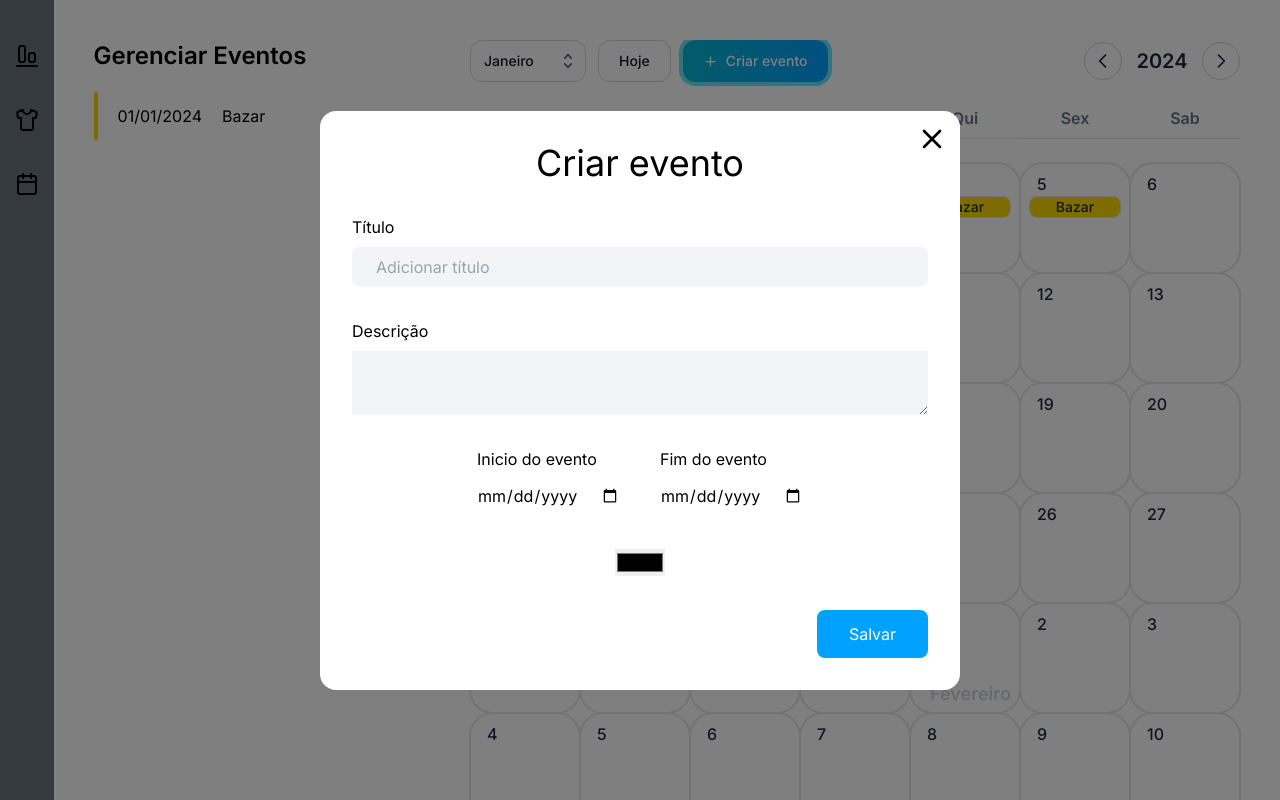
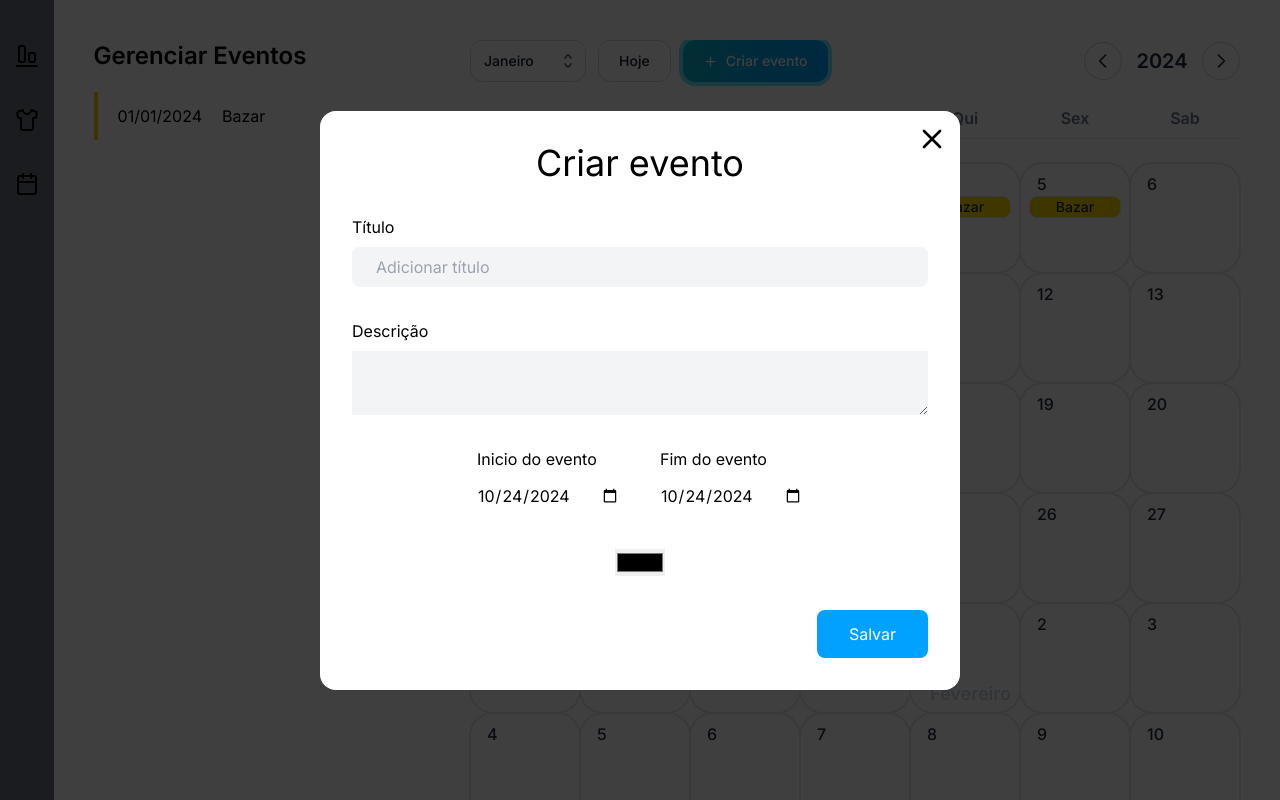
Before and after one commit to Re-vest/web, a React (Vite) app: page / in a window 1280 px wide. Both pictures are taken after a click on the button "Criar evento". Built offline with nearby package versions, Linux system fonts and the light colour scheme; a web font is replaced by a local one.

Commit message:
excluindo e editando

```diff
--- a/src/components/ContinuousCalendar.jsx
+++ b/src/components/ContinuousCalendar.jsx
@@ -62,7 +62,7 @@ export const ContinuousCalendar = ({ fullHeight = false, onClick, setIsModalOpen
   const handleDayClick = (day, month, year) => {
     const date = new Date(year, month, day)
     setDate(`${date.getFullYear()}-${String(date.getMonth() + 1).padStart(2, '0')}-${String(parseInt(date.getDate(), 10)).padStart(2, '0')}`)
-    setIsModalOpen(true)
+    // setIsModalOpen(true)
     if (!onClick) { return; }
     if (month < 0) {
       onClick(day, 11, year - 1);
@@ -202,7 +202,7 @@ export const ContinuousCalendar = ({ fullHeight = false, onClick, setIsModalOpen
                 Hoje
               </button>
               <button type="button" className="flex items-center gap-2 whitespace-nowrap rounded-lg bg-gradient-to-r from-cyan-500 to-blue-500 px-3 py-1.5 text-center text-sm font-medium text-white hover:bg-gradient-to-bl focus:outline-none focus:ring-4 focus:ring-cyan-300 sm:rounded-xl lg:px-5 lg:py-2.5"
-                onClick={() => setIsModalOpen(true)}
+                onClick={() => handleClickEvent({})}
               >
                 <Plus size={15} /> Criar evento
               </button>
--- a/src/components/EventModal.jsx
+++ b/src/components/EventModal.jsx
@@ -4,6 +4,7 @@ import { Button } from "./Button";
 import { useState } from "react";
 
 export function EventModal({ setIsModalOpen, date, event, events, setEvents }) {
+  console.log(event)
   function formatDateToString(date) {
     return`${date.getFullYear()}-${String(date.getMonth() + 1).padStart(2, '0')}-${String(date.getDate()).padStart(2, '0')}`
   }
@@ -18,9 +19,9 @@ export function EventModal({ setIsModalOpen, date, event, events, setEvents }) {
 
   const [startEvent, setStartEvent] = useState(event.startAt ? formatDateToString(event.startAt) : formatDateToString(formatStringToDate(date)));
   const [endEvent, setEndEvent] = useState(event.endAt ? formatDateToString(event.endAt) : formatDateToString(formatStringToDate(date)));
-  const [title, setTitle] = useState(event.title);
-  const [color, setColor] = useState(event.color);
-  const [description, setDescription] = useState(event.description);
+  const [title, setTitle] = useState(event.title ? event.title : '');
+  const [color, setColor] = useState(event.color ? event.color : '');
+  const [description, setDescription] = useState(event.description ? event.description : '');
 
   function handleChangeEvent() {
     if(!event.id) {
@@ -49,9 +50,11 @@ export function EventModal({ setIsModalOpen, date, event, events, setEvents }) {
         description,
         color
       }
+
+      console.log(updateEvent)
+
       const eventsUpdated = events.map(eventProps => {
         if (eventProps === event) {
-          console.log('CAIUU no if')
           return updateEvent
         }
         else return eventProps
@@ -63,13 +66,14 @@ export function EventModal({ setIsModalOpen, date, event, events, setEvents }) {
     exit()
   }
 
-  function exit() {
-    setTitle('')
-    setDescription('')
-    setStartEvent('')
-    setEndEvent('')
+  async function exit() {
+    await setTitle('')
+    await setDescription('')
+    await setStartEvent('')
+    await setEndEvent('')
+    event = await {}
     console.log(title)
-    setIsModalOpen(false)
+    await setIsModalOpen(false)
   }
 
   function deleteEvent() {
@@ -100,12 +104,12 @@ export function EventModal({ setIsModalOpen, date, event, events, setEvents }) {
           <div className="w-full flex justify-center gap-10">
           <div className="flex flex-col gap-3">
             <label htmlFor="">Inicio do evento</label>
-            <input type="date" name='startAt' value={startEvent} onChange={e => setStartEvent(new Date(e.target.value))} />
+            <input type="date" name='startAt' value={startEvent} onChange={e => setStartEvent(e.target.value)} />
           </div>
 
           <div className="flex flex-col gap-3">
             <label htmlFor="">Fim do evento</label>
-            <input type="date" name="endAt" value={endEvent} onChange={e => setEndEvent(new Date(e.target.value))} />
+            <input type="date" name="endAt" value={endEvent} onChange={e => setEndEvent(e.target.value)} />
 
           </div>
 
--- a/src/pages/Calendar/index.jsx
+++ b/src/pages/Calendar/index.jsx
@@ -19,6 +19,16 @@ export function CalendarPage() {
     }
   ]);
 
+  const exampleEvent = {
+    id: null,
+      title: '',
+      startAt: new Date(),
+      endAt: new Date(),
+      description: '',
+      color: '#000'
+  }
+
+
   const [eventOnModal, setEventOnModal] = useState({})
 
   function handleClickEvent(event) {
@@ -30,7 +40,8 @@ export function CalendarPage() {
     <div className="h-full w-full flex">
       <Navbar />
 
-      {isModalOpen ? <EventModal setIsModalOpen={setIsModalOpen} event={eventOnModal} date={date} setEvents={setEvents} events={events} /> : <></>}
+      {isModalOpen &&  <EventModal setIsModalOpen={setIsModalOpen} event={eventOnModal} date={date} setEvents={setEvents} events={events} />}
+      {(isModalOpen && !eventOnModal.id) && <EventModal setIsModalOpen={setIsModalOpen} event={exampleEvent} date={date} setEvents={setEvents} events={events} />}
 
       <div className="w-full flex justify-between pt-10 pl-10">
 
```
